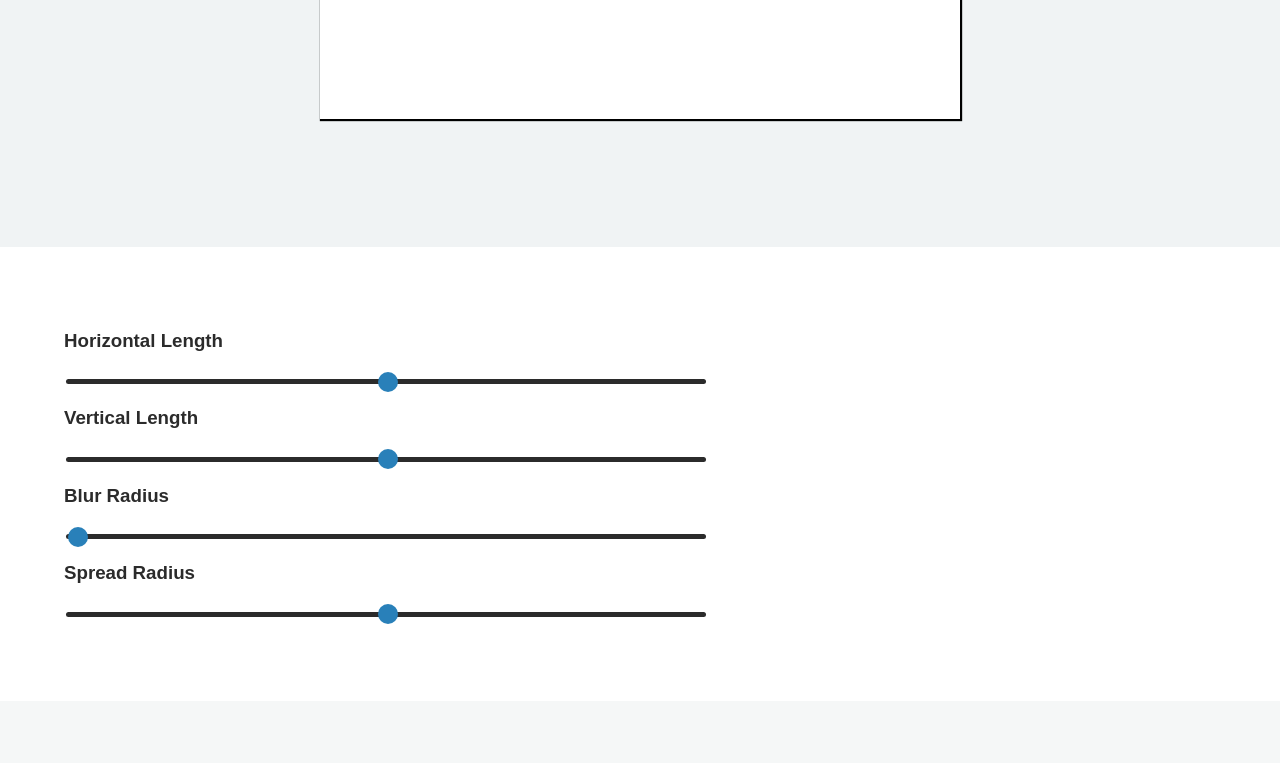
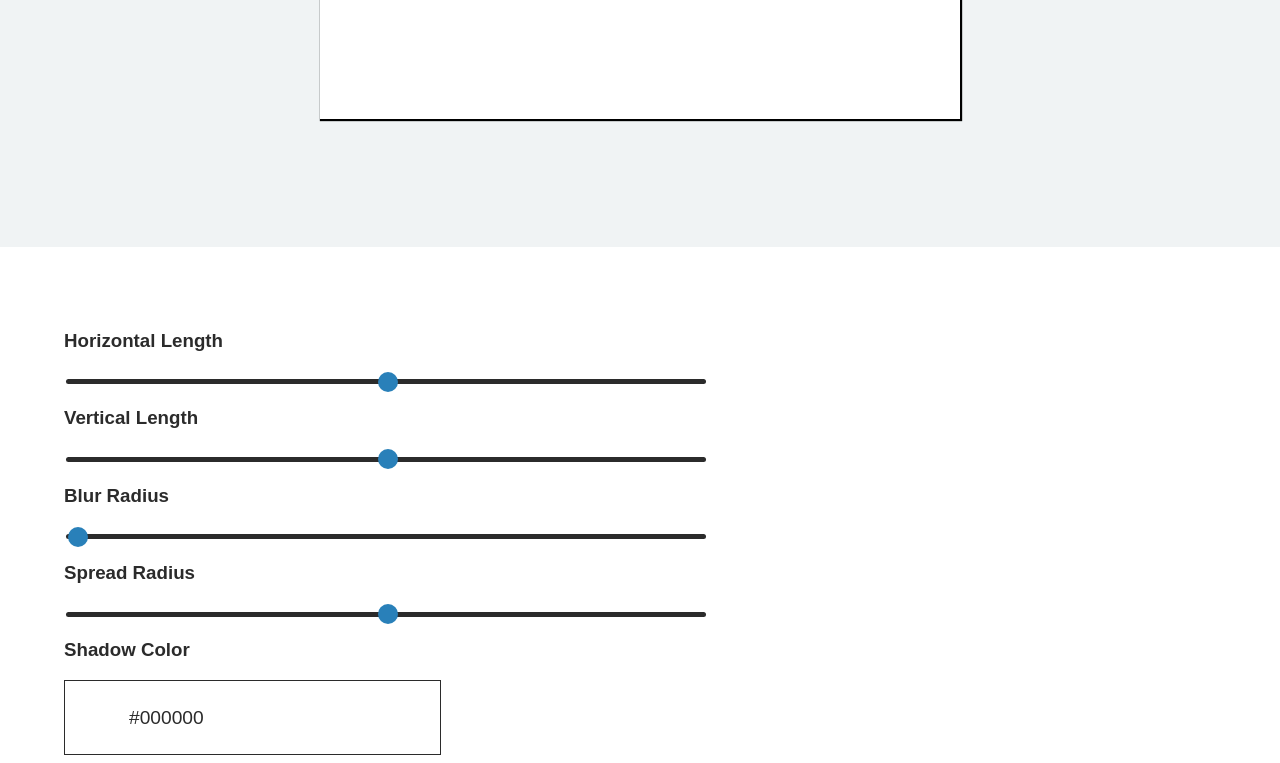
Before and after one commit to WetCouch/box-shadow-generator-electron, an Electron app: page index.html in a window 1280 px wide. Shown: the part 409-1172 px from the top of the page. Before the commit the page ends 1110 px from the top, so only its background shows below. Drawn offline with Linux system fonts and the light colour scheme.

Commit message:
feat:  Dynamic change of shadow color

```diff
--- a/app.js
+++ b/app.js
@@ -5,6 +5,10 @@ function $ (id) {
 for (let i = 1; i <= 4; i++) {
     document.getElementById('slider'+i).oninput = function () {
         document.getElementById('output'+i).innerHTML = this.value;
-        document.getElementById('exampleBox').style.boxShadow = $('slider1') + 'px ' + $('slider2') + 'px ' + $('slider3') + 'px ' + $('slider4') + 'px black';
+        document.getElementById('exampleBox').style.boxShadow = $('slider1') + 'px ' + $('slider2') + 'px ' + $('slider3') + 'px ' + $('slider4') + 'px ' + $('shadowColor');
     }
 }
+
+document.getElementById('shadowColor').oninput = function () {
+    document.getElementById('exampleBox').style.boxShadow = $('slider1') + 'px ' + $('slider2') + 'px ' + $('slider3') + 'px ' + $('slider4') + 'px ' + $('shadowColor');
+};
--- a/index.html
+++ b/index.html
@@ -50,6 +50,15 @@
         <p id="output4"></p>
     </div>
 
+    <div>
+        <h3>Shadow Color</h3>
+
+        <div class="">
+            <input type="text" value="#000000" id="shadowColor" class="colorInput">
+        </div>
+
+    </div>
+
 </div>
 
 <p id="testP"></p>
--- a/style.css
+++ b/style.css
@@ -51,3 +51,10 @@ html, body {
     background: #2980B9;
     border-radius: 50px;
 }
+
+.colorInput {
+    border: 1px solid #2b2b2b;
+    color: #2b2b2b;
+    padding: 2% 5%;
+    font-size: 1.2em;
+}
```
